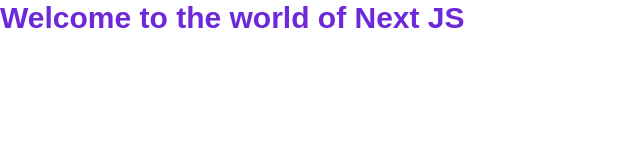
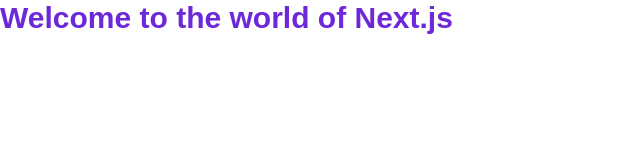
Before and after one commit to ethanfranklin/devflow, a Next.js app: page / in a window 1280 px wide. Shown: the top 160 px of the page, without its empty margins (0-640 px from the left). Built offline with nearby package versions, Linux system fonts and the light colour scheme.

Commit message:
ESLINT and Prettier Setup

```diff
--- a/app/layout.tsx
+++ b/app/layout.tsx
@@ -1,6 +1,8 @@
 import type { Metadata } from "next";
 import localFont from "next/font/local";
+import React from "react";
 import "./globals.css";
+
 
 const geistSans = localFont({
   src: "./fonts/GeistVF.woff",
--- a/app/page.tsx
+++ b/app/page.tsx
@@ -2,6 +2,8 @@
 
 export default function Home() {
   return (
-    <h1 className="text-3xl text-violet-700 font-black">Welcome to the world of Next JS</h1>
+    <>
+      <h1 className="text-3xl font-black text-violet-700">Welcome to the world of Next.js</h1>
+    </>
   );
 }
```
Also changed, not shown: package.json (+10 -5 lines), .eslintrc.json, 1 other file (tests, documents, lock files or other folders).
